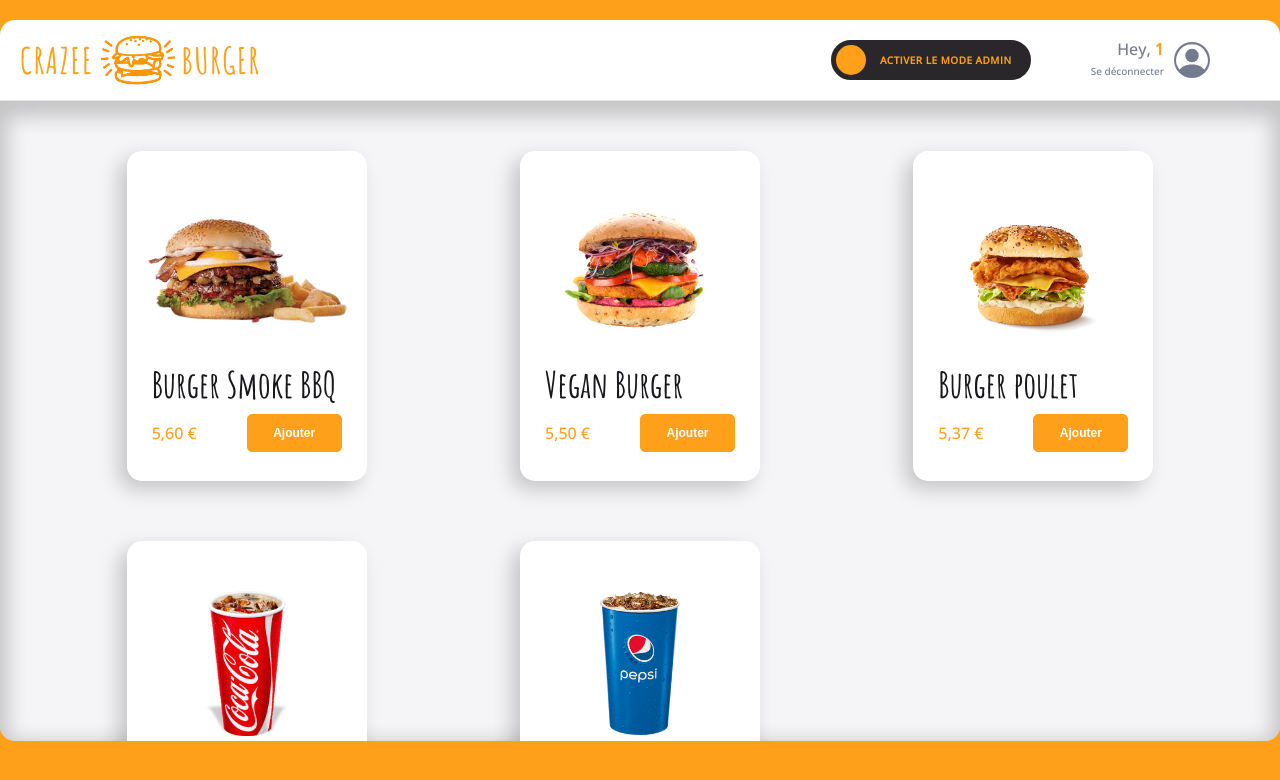
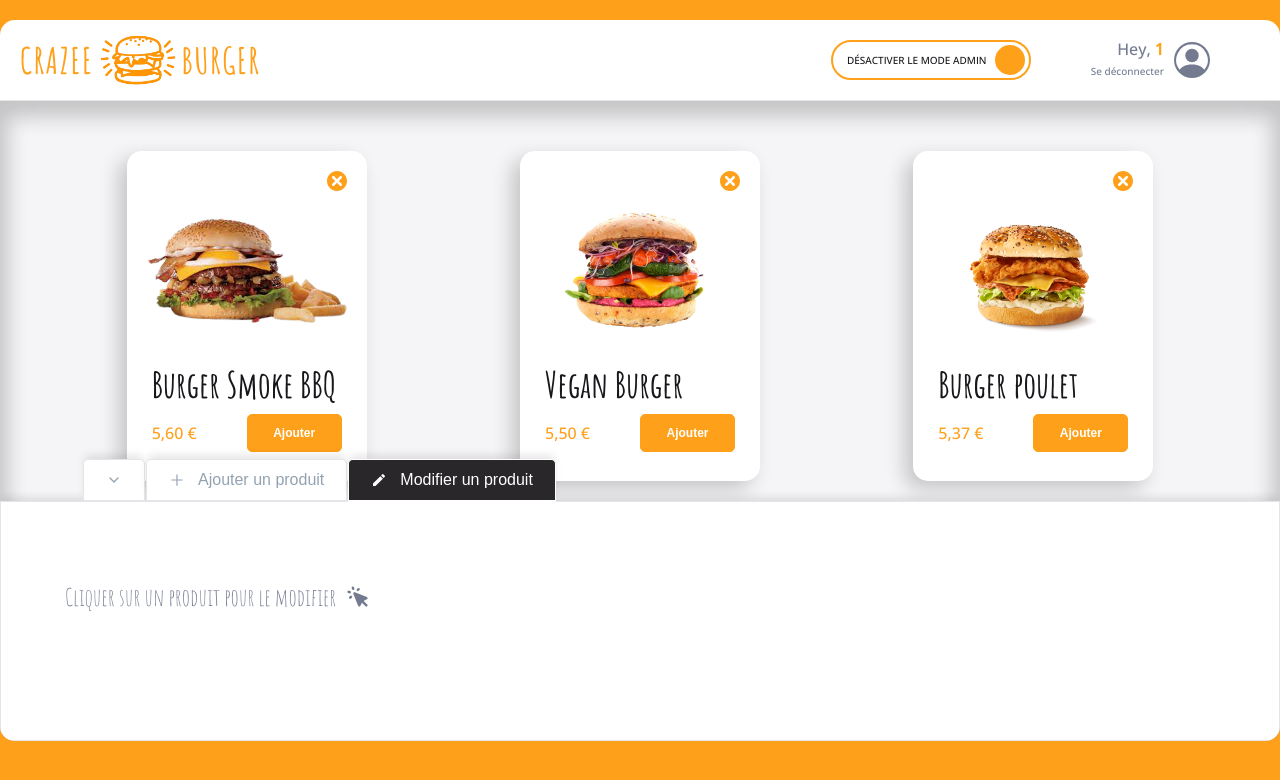
Before and after one commit to Benaldev/Crazee-burger, a React (Vite) app: page /order/1 in a window 1280 px wide. Shown: the top 780 px of the page. Built offline with nearby package versions, Linux system fonts and the light colour scheme.

Commit message:
💄 F09: ADMIN > EditForm > Add HintMessage

```diff
--- a/src/components/pages/order/Main/Admin/AdminPanel/EditForm.jsx
+++ b/src/components/pages/order/Main/Admin/AdminPanel/EditForm.jsx
@@ -1,3 +1,9 @@
+import HintMessage from "./HintMessage";
+
 export default function EditForm() {
-  return <div>EditForm</div>;
+  return (
+    <div>
+      <HintMessage />
+    </div>
+  );
 }
--- /dev/null
+++ b/src/components/pages/order/Main/Admin/AdminPanel/HintMessage.jsx
@@ -0,0 +1,27 @@
+import styled from "styled-components";
+import { HiCursorClick } from "react-icons/hi";
+import { theme } from "../../../../../../theme";
+
+export default function HintMessage() {
+  return (
+    <HintMessageStyled>
+      <span className="hint">Cliquer sur un produit pour le modifier</span>
+      <HiCursorClick />
+    </HintMessageStyled>
+  );
+}
+
+const HintMessageStyled = styled.div`
+  display: flex;
+  align-items: center;
+  font-family: ${theme.fonts.family.stylish};
+  font-size: ${theme.fonts.sizes.P3};
+  color: ${theme.colors.greyBlue};
+
+  position: relative;
+  top: 50px;
+
+  span {
+    margin-right: 10px;
+  }
+`;
--- a/src/components/pages/order/OrderPage.jsx
+++ b/src/components/pages/order/OrderPage.jsx
@@ -8,9 +8,9 @@ import { fakeMenu } from "../../../fakeData/fakeMenu";
 import { EMPTY_PRODUCT } from "./Main/Admin/AdminPanel/AddForm";
 
 export default function OrderPage() {
-  const [isModeAdmin, setIsModeAdmin] = useState(false);
+  const [isModeAdmin, setIsModeAdmin] = useState(true);
   const [isCollapsed, setIsCollapsed] = useState(false);
-  const [currentTabSelected, setCurrentTabSelected] = useState("add");
+  const [currentTabSelected, setCurrentTabSelected] = useState("edit");
   const [menu, setMenu] = useState(fakeMenu.MEDIUM);
   const [newProduct, setNewProduct] = useState(EMPTY_PRODUCT);
 
--- a/src/theme/index.js
+++ b/src/theme/index.js
@@ -50,6 +50,9 @@ const fonts = {
     bold: 700,
     heavy: 800,
   },
+  family: {
+    stylish: `"Amatic SC", cursive`,
+  },
 };
 const gridUnit = 8;
 const borderRadius = {
```
